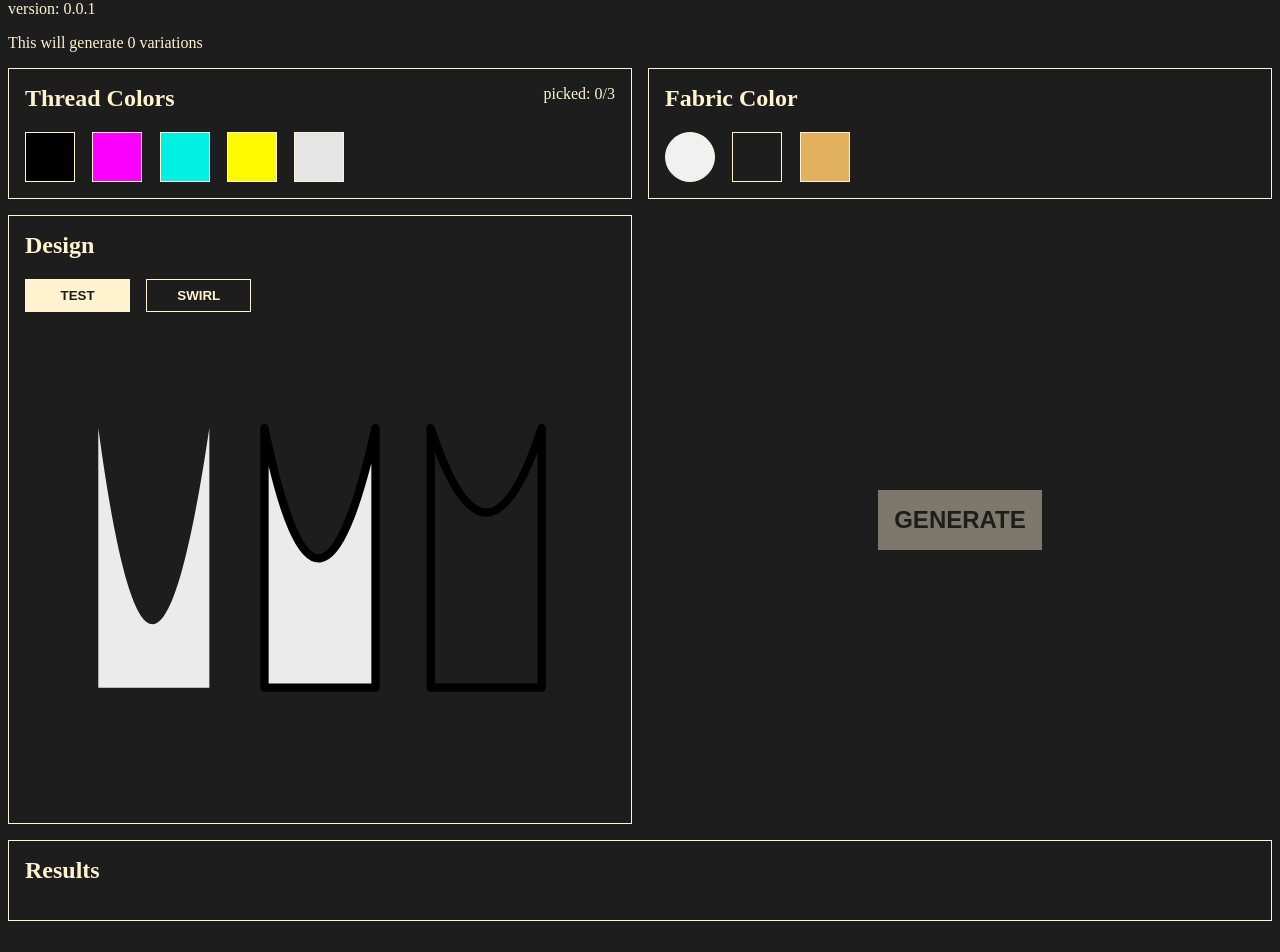
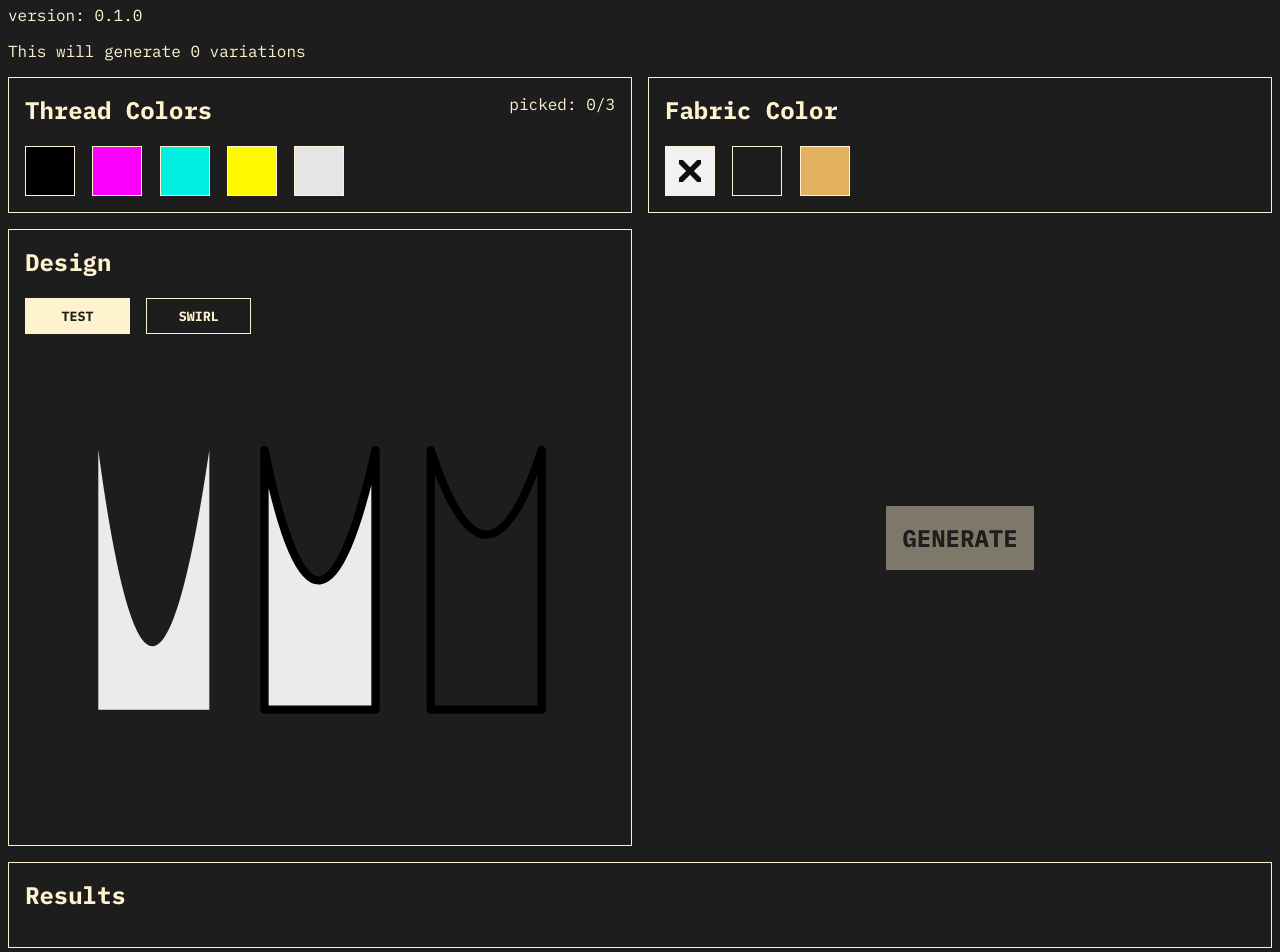
Before and after one commit to erevanayen/scythe-colors, a SvelteKit app: page / in a window 1280 px wide. Shown: the part 80-1032 px from the top of the page. Before the commit the page ends 1009 px from the top, so only its background shows below. Built offline with nearby package versions, Linux system fonts and the light colour scheme.

Commit message:
feat: styling
added fonts
added selected color icons

```diff
--- a/src/routes/+page.svelte
+++ b/src/routes/+page.svelte
@@ -3,6 +3,7 @@
 
 	import designSwirl from '$lib/assets/pattern-noise.svg?raw';
 	import designTest from '$lib/assets/pattern-test.svg?raw';
+	import crossIcon from '$lib/assets/icons/ic-cross.svg';
 
 	type Color = {
 		hex: string;
@@ -24,7 +25,7 @@
 		svg: HTMLElement;
 	};
 
-	const version = '0.0.1';
+	const version = '0.1.0';
 	const threadColorCap = 3;
 
 	let threadColors: Color[] = [
@@ -202,7 +203,7 @@
 	}
 </script>
 
-<h1>D Generator</h1>
+<h1>Scythe Design Generator</h1>
 <p>version: {version}</p>
 <p>This will generate {varAmount} variations</p>
 
@@ -219,7 +220,9 @@
 					class="color-tile"
 					class:picked={color.picked}
 					style="background-color: {color.hex};"
-				/>
+				>
+					<img src={crossIcon} alt="cross" />
+				</button>
 			{/each}
 		</div>
 	</div>
@@ -232,7 +235,9 @@
 					class="color-tile"
 					class:picked={color.picked}
 					style="background-color: {color.hex};"
-				/>
+				>
+					<img src={crossIcon} alt="cross" />
+				</button>
 			{/each}
 		</div>
 	</div>
@@ -258,17 +263,20 @@
 		>
 	</div>
 </section>
-<div class="big-tile" id="results">
+<div class="big-tile">
 	<h2>Results</h2>
-	{#each results as result}
-		<div>
-			<p>{result.name}</p>
-			{@html result.svg.outerHTML}
-		</div>
-	{/each}
+	<div id="results">
+		{#each results as result}
+			<div class="result-container">
+				{@html result.svg.outerHTML}
+			</div>
+		{/each}
+	</div>
 </div>
 
 <style>
+	@import url('https://fonts.googleapis.com/css2?family=IBM+Plex+Mono:wght@400;700&display=swap');
+
 	:root {
 		--col-phlox: #ee00ff;
 		--col-canary: #fff300;
@@ -283,6 +291,7 @@
 		background-color: var(--col-black);
 		color: var(--col-cornsilk);
 		font-size: 16px;
+		font-family: 'IBM Plex Mono', monospace;
 	}
 
 	#setup {
@@ -324,8 +333,25 @@
 		border: 1px solid var(--col-cornsilk);
 	}
 
+	button {
+		font-family: 'IBM Plex Mono', monospace;
+	}
+
 	.picked {
-		border-radius: 25px;
+		display: flex;
+		justify-content: center;
+		align-items: center;
+	}
+
+	button img {
+		width: 60%;
+		height: 60%;
+		opacity: 0%;
+	}
+
+	.picked img {
+		opacity: 100%;
+		mix-blend-mode: difference;
 	}
 
 	.design-pick {
@@ -377,6 +403,12 @@
 		color: var(--col-black);
 	}
 
+	#results {
+		display: grid;
+		grid-template-columns: repeat(auto-fill, minmax(300px, 1fr));
+		gap: 1rem;
+	}
+
 	/* set the amount of columns to 1 on screens narrower than 300px */
 	@media screen and (max-width: 600px) {
 		#setup {
```
Also changed, not shown: src/lib/assets/icons/ic-cross.svg (added).
